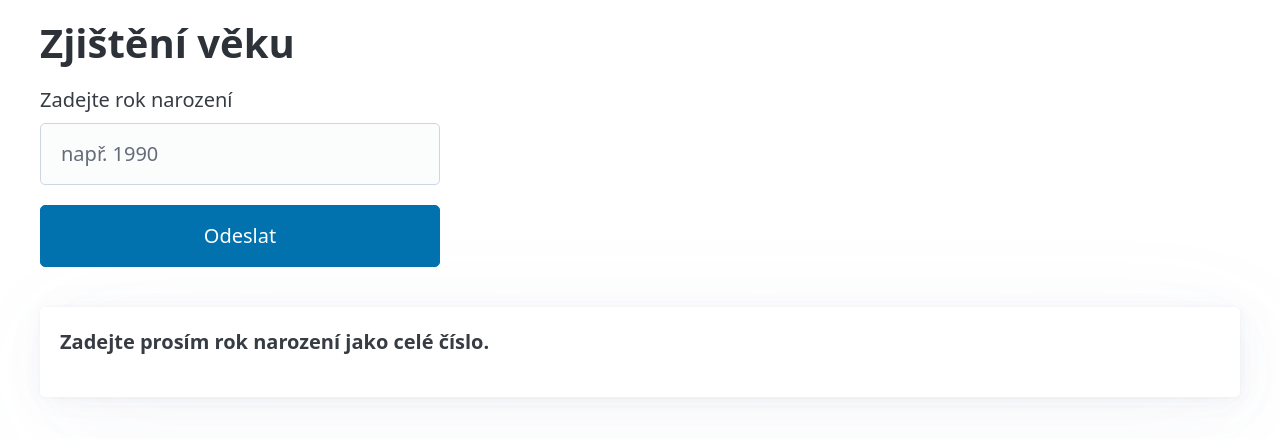
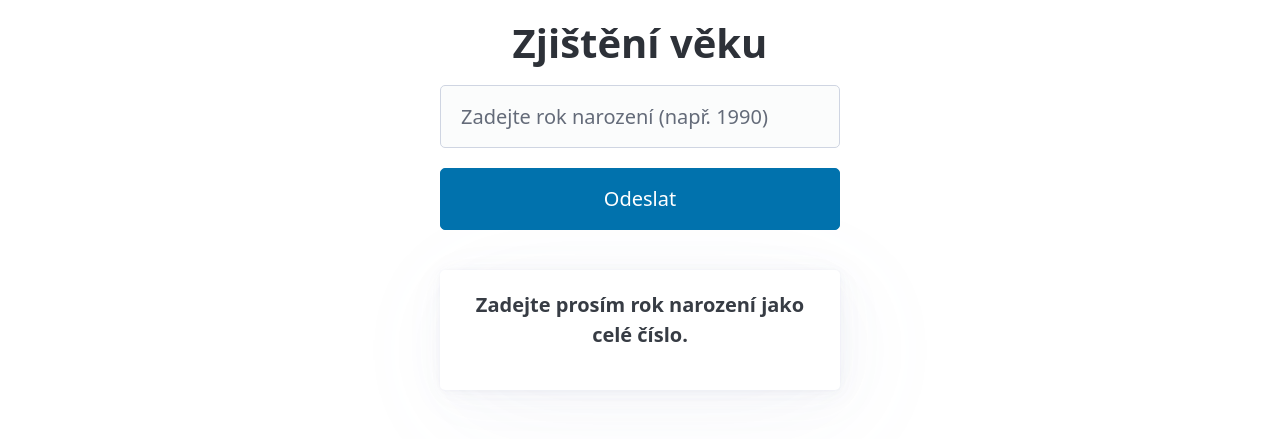
Before and after one commit to Nick8755/step_it_ukoly_py, a Django app: page /age/ in a window 1280 px wide. Shown: the top 439 px of the page. Run offline with Django 5.2, Linux system fonts and the light colour scheme; some libraries are stand-ins or nearby versions.

Commit message:
Zjištění věku, pokracovani

```diff
--- a/ukol_18/test_projekt/myapp/templates/age.html
+++ b/ukol_18/test_projekt/myapp/templates/age.html
@@ -1,32 +1,63 @@
 <!DOCTYPE html>
-<html lang="en">
+<html lang="cs">
 <head>
   <meta charset="UTF-8">
   <title>Výpočet věku</title>
-  <!-- Link to Pico.css -->
+  <!-- Pico.css -->
   <link rel="stylesheet" href="https://cdn.jsdelivr.net/npm/@picocss/pico@2/css/pico.min.css">
+
+  <style>
+    main.my-container {
+      max-width: 400px !important; /* abychom přebili styly Pico.css */
+      margin: 0 auto !important;
+      text-align: center;
+    }
+
+
+    h1 {
+      margin-bottom: 1rem;
+      text-align: center;
+    }
+
+    form {
+      margin-bottom: 1rem;
+      text-align: center;
+    }
+
+    form input,
+    form button {
+      width: 100%;
+      box-sizing: border-box;
+      margin-bottom: 0.5rem;
+    }
+
+    /* Output vysledné zprávy */
+    article {
+      text-align: center;
+      margin-top: 1rem;
+    }
+  </style>
 </head>
 <body>
 
-  <main class="container">
+  <main class="my-container">
     <h1>Zjištění věku</h1>
-    <form method="GET" style="max-width: 400px;">
-      <label for="birth_year">Zadejte rok narození</label>
+
+    <form method="GET">
       <input
         type="number"
         name="birth_year"
         id="birth_year"
-        placeholder="např. 1990"
+        placeholder="Zadejte rok narození (např. 1990)"
         min="1900"
         max="{{ current_year }}"
         required
       >
-
       <button type="submit">Odeslat</button>
     </form>
 
     {% if message %}
-      <article style="margin-top: 1rem;">
+      <article>
         <p><strong>{{ message }}</strong></p>
       </article>
     {% endif %}
--- a/ukol_18/test_projekt/myapp/views.py
+++ b/ukol_18/test_projekt/myapp/views.py
@@ -3,20 +3,20 @@ from django.shortcuts import render
 
 
 def age(request):
-    message = ""
+    message = " "
 
     birth_year  = request.GET.get('birth_year', '')
     if birth_year.isdecimal():
         birth_year = int(birth_year)
         current_year = dt.datetime.now().year
-        age = current_year - birth_year
-        message = f"Je vám přibližně {age} let"
-
+        if 1900 <= birth_year <= current_year:
+            age = current_year - birth_year
+            message = f"Je vám přibližně {age} let"
+        else:
+            message = "Zadejte prosím rok narození v rozmezí od roku 1900 do současnosti."
     else:
         message = "Zadejte prosím rok narození jako celé číslo."
-
     context = {
-        'message': message
-
+            'message': message
     }
     return render(request, 'age.html', context)
```
